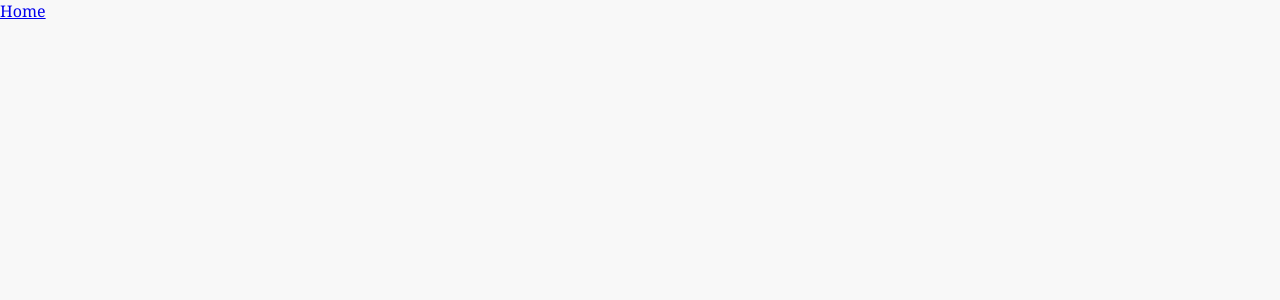
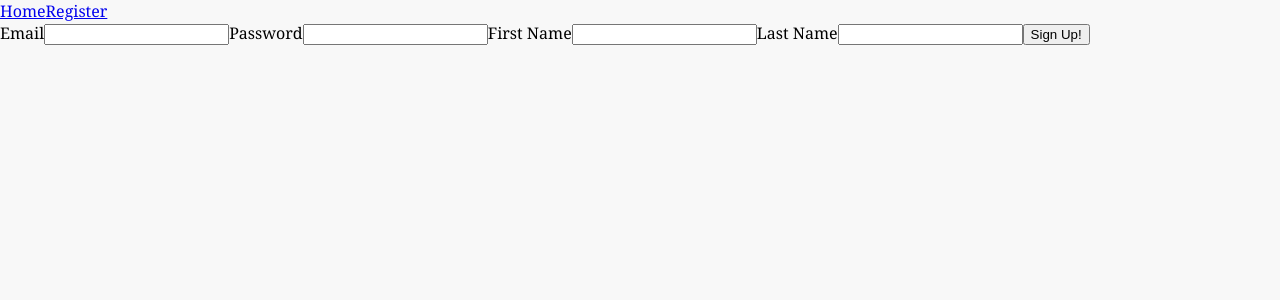
Before and after one commit to trishabgoodwin/BookBuddy, a React (Vite) app: page /Register in a window 1280 px wide. Before the commit this address had no page. Shown: the top 300 px of the page. Built offline with nearby package versions, Linux system fonts and the light colour scheme.

Commit message:
user registration page successfully produces token and registers new user

```diff
--- a/src/App.jsx
+++ b/src/App.jsx
@@ -3,10 +3,12 @@ import {Route, Routes} from 'react-router-dom'
 import BookList from './components/BookList'
 import SingleBook from './components/SingleBook'
 import Nav from './components/Nav'
+import Register from './components/Register'
 
 function App() {
   const [books, setBooks] = useState([])
   const [book, setBook] = useState({})
+  const [token, setToken] = useState(localStorage.getItem("token") || null)
 
   return (
     <>
@@ -18,6 +20,7 @@ function App() {
     <Routes>
       <Route path="/" element={<BookList books={books} setBooks={setBooks} />} />
       <Route path="/SingleBook/:id" element={<SingleBook  book={book} setBook={setBook} books={books} setBooks={setBooks}/> } />
+      <Route path="/Register" element={<Register token={token} setToken={setToken} />}/>
     </Routes>
     </div>
     </>
--- a/src/components/Nav.jsx
+++ b/src/components/Nav.jsx
@@ -4,6 +4,7 @@ function Nav() {
     return (
       <div id="navbar">
           <Link to="/">Home</Link>
+          <Link to="/Register">Register</Link>
       </div>
     );
   }
--- a/src/components/Register.jsx
+++ b/src/components/Register.jsx
@@ -1 +1,73 @@
-/* TODO - add your code to create a functional React component that renders a registration form */
+import { useState,useEffect } from "react";
+import {Route, Routes} from 'react-router-dom'
+
+function Register({token, setToken}){
+    const [email, setEmail] = useState ('')
+    const [password, setPassword] = useState ('')
+    const [firstname , setFirstname] = useState ('')
+    const [lastname , setLastname] = useState ('')
+    const [error, setError] =useState ("")
+
+    async function handleSubmit(event){
+        event.preventDefault();
+        try{
+            const response = await fetch("https://fsa-book-buddy-b6e748d1380d.herokuapp.com/api/users/register",
+                {
+                    method: "POST",
+                    headers: { "Content-Type": "application/json" },
+                    body: JSON.stringify({
+                    email: email,
+                    password: password,
+                    firstname: firstname,
+                    lastname: lastname
+                })
+            });
+                const result = await response.json()
+                console.log(result);
+                setToken(result.token)
+                console.log(token);
+
+        }catch(error){
+            console.log(error)
+            setError(error.response?.data?.message || 'Network error. Please try again.');
+        }
+    }
+
+    return(
+        <>
+        <div className="error">
+            {error && <p>${error}</p>}
+        </div>
+        <div>
+            <form id="form" onSubmit={handleSubmit}>
+            <label>
+            Email
+                <input type="email" name="email" onChange={(event)=> setEmail(event.target.value)}
+                value={email}
+                />
+            </label>
+            <label>
+            Password
+            <input name="password" onChange={(event)=> setPassword(event.target.value)}
+            value={password}
+            />
+            </label><label>
+            First Name
+                <input name="firstname" onChange={(event)=> setFirstname(event.target.value)}
+                value={firstname}
+                />
+            </label>
+            <label>
+            Last Name
+                <input name="lastname" onChange={(event)=> setLastname(event.target.value)}
+                value={lastname}
+                />
+            </label>
+            <button>Sign Up!</button>
+            </form>
+        </div>
+        </>
+    )
+}
+
+export default Register;
```
